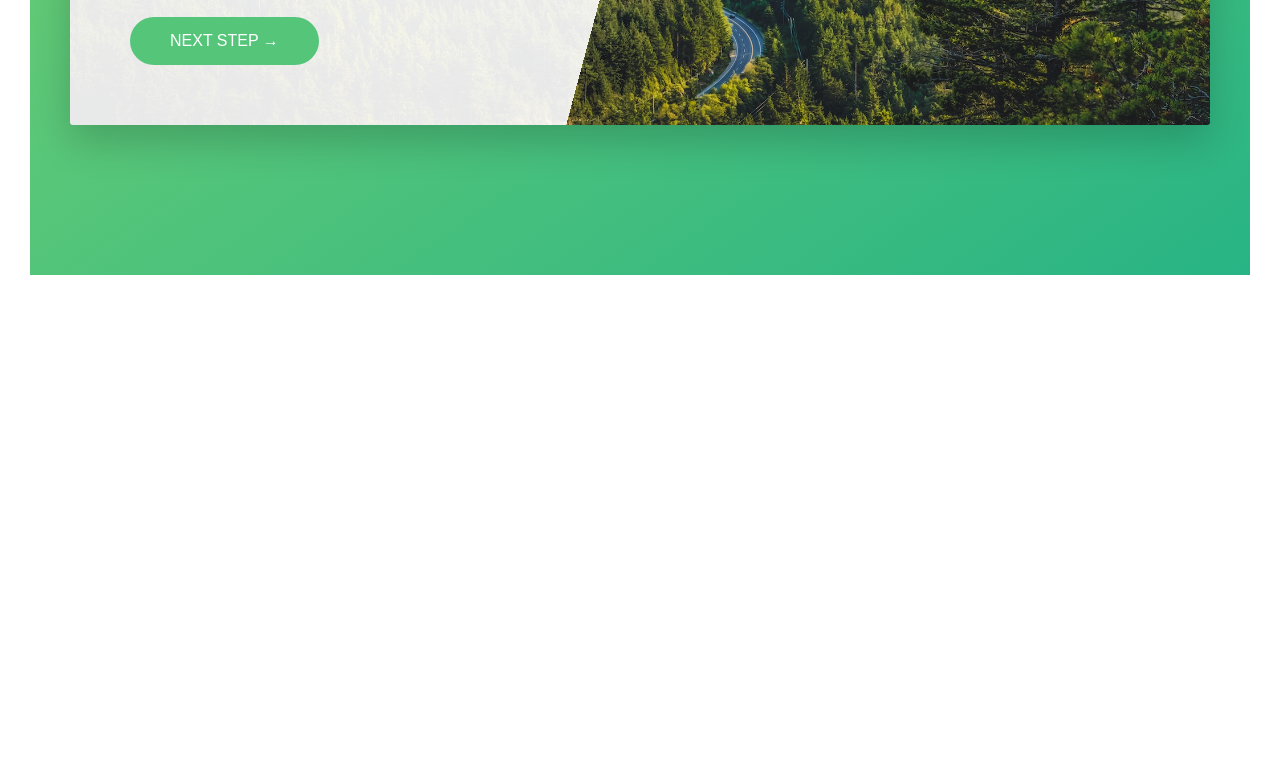
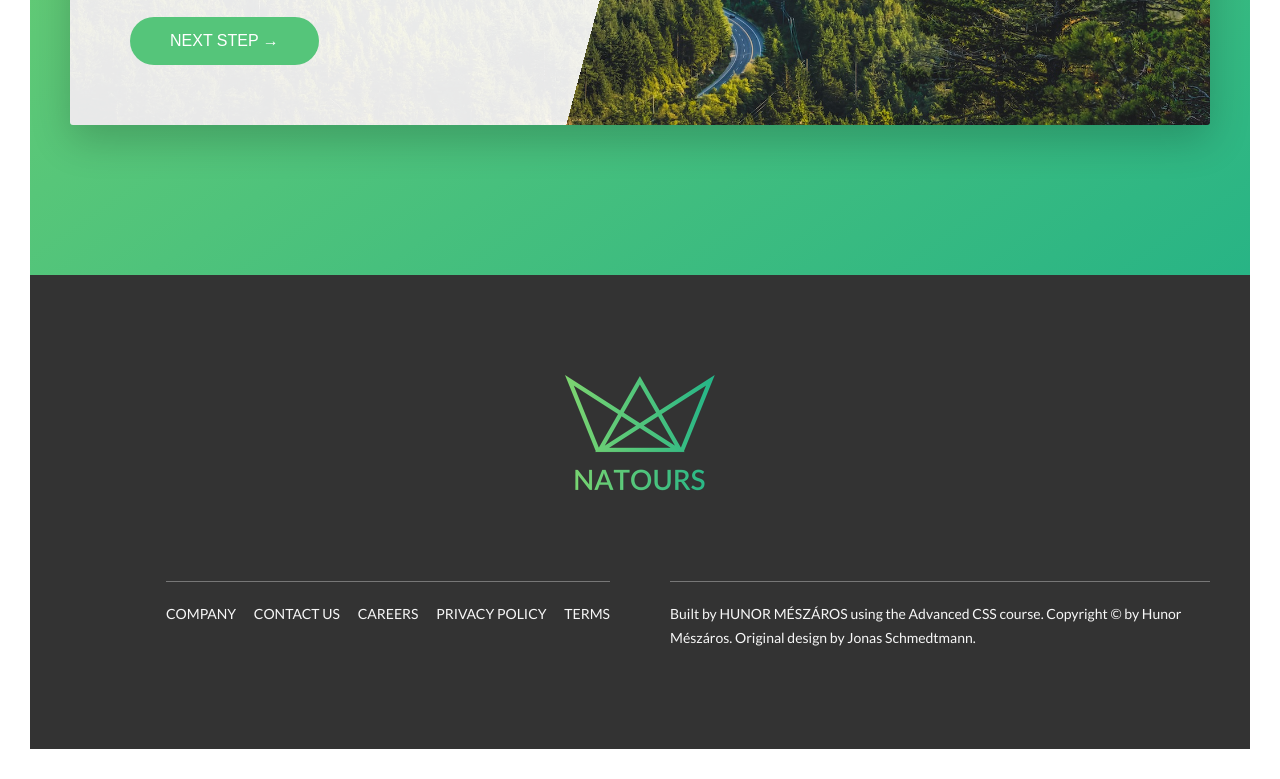
Before and after one commit to hunex91/advanced-css-natours, a website: page index.html in a window 1280 px wide. Shown: the part 4986-5765 px from the top of the page. Before the commit the page ends 5291 px from the top, so only its background shows below. Drawn offline with Linux system fonts and the light colour scheme.

Commit message:
Added a simple footer

```diff
--- a/index.html
+++ b/index.html
@@ -320,6 +320,32 @@
       </div>
     </section>
   </main>
+
+  <footer class="footer">
+    <div class="footer__logo-box">
+      <img class="footer__logo" src="img/logo-green-2x.png" alt="Full logo">
+    </div>
+    <div class="row">
+      <div class="col-1-of-2">
+        <div class="footer__navigation">
+          <ul class="footer__list">
+            <li class="footer__item"><a href="#" class="footer__link">Company</a></li>
+            <li class="footer__item"><a href="#" class="footer__link">Contact Us</a></li>
+            <li class="footer__item"><a href="#" class="footer__link">Careers</a></li>
+            <li class="footer__item"><a href="#" class="footer__link">Privacy Policy</a></li>
+            <li class="footer__item"><a href="#" class="footer__link">Terms</a></li>
+          </ul>
+        </div>
+      </div>
+      <div class="col-1-of-2">
+        <p class="footer__copyright">
+          Built by <a href="#" class="footer__link">Hunor Mészáros</a> using the Advanced CSS course. Copyright &copy;
+          by
+          Hunor Mészáros. Original design by Jonas Schmedtmann.
+        </p>
+      </div>
+    </div>
+  </footer>
 </body>
 
 </html>
--- a/sass/abstracts/_variables.scss
+++ b/sass/abstracts/_variables.scss
@@ -11,6 +11,7 @@ $color-tertiary-dark: #5643fa;
 
 $color-grey-dark-1: #777;
 $color-grey-dark-2: #999;
+$color-grey-dark-3: #333;
 $color-grey-light-1: #f7f7f7;
 $color-grey-light-2: #eee;
 
--- /dev/null
+++ b/sass/layout/_footer.scss
@@ -0,0 +1,58 @@
+.footer {
+  background-color: $color-grey-dark-3;
+  padding: 10rem 0;
+  font-size: 1.4rem;
+
+  &__logo-box {
+    text-align: center;
+    margin-bottom: 8rem;
+  }
+
+  &__logo {
+    width: 15rem;
+    height: auto;
+  }
+
+  &__navigation {
+    border-top: 1px solid $color-grey-dark-1;
+    padding-top: 2rem;
+    float: right;
+  }
+
+  &__list {
+    list-style: none;
+  }
+
+  &__item {
+    display: inline-block;
+
+    &:not(:last-child) {
+      margin-right: 1.5rem;
+    }
+  }
+
+  &__link {
+    &:link,
+    &:visited {
+      color: $color-grey-light-1;
+      background-color: $color-grey-dark-3;
+      text-decoration: none;
+      text-transform: uppercase;
+      display: inline-block;
+      transition: all .2s;
+    }
+
+    &:hover,
+    &:active {
+      color: $color-primary;
+      box-shadow: 0 1rem 2rem rgba($color-black, .4);
+      transform: rotate(5deg) scale(1.3);
+    }
+  }
+
+  &__copyright {
+    color: $color-grey-light-1;
+    border-top: 1px solid $color-grey-dark-1;
+    padding-top: 2rem;
+  }
+}
--- a/sass/main.scss
+++ b/sass/main.scss
@@ -17,4 +17,6 @@
 
 @import 'layout/header';
 @import 'layout/grid';
+@import 'layout/footer';
+
 @import 'pages/home';
```
Also changed, not shown: css/style.css.
